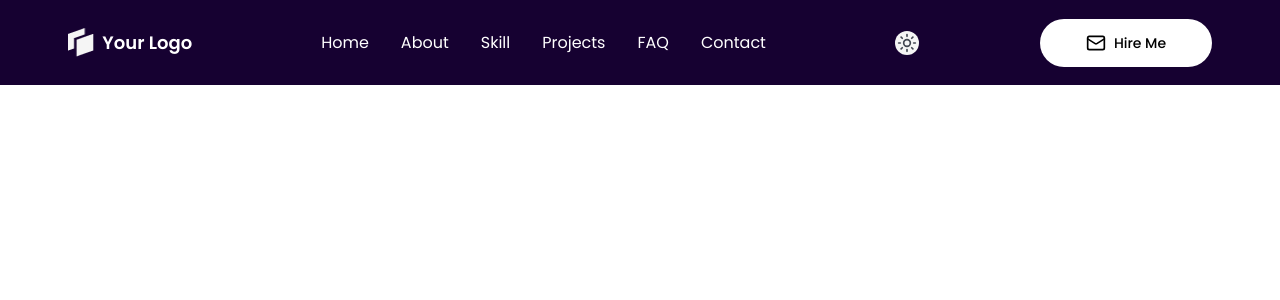
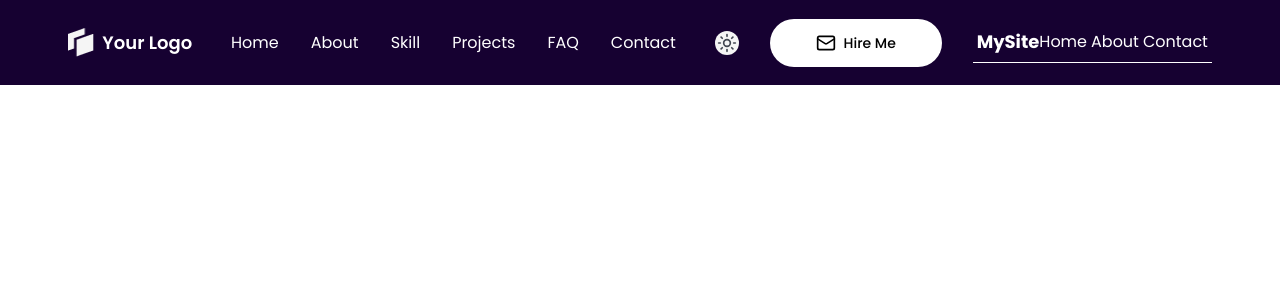
Before and after one commit to herfando/Next-Motion-Portfolio-UI-in-Action, a Next.js app: page / in a window 1280 px wide. Shown: the top 300 px of the page. Built offline with nearby package versions, Linux system fonts and the light colour scheme.

Commit message:
create hamburger

```diff
--- a/src/components/container/Navbar.tsx
+++ b/src/components/container/Navbar.tsx
@@ -4,7 +4,8 @@ import { Button } from '../ui/button';
 import { Mail } from 'lucide-react';
 import { navigationData } from '../data/navigation-data';
 import Link from 'next/link';
-import ToggleMode from '../ui/togglemode';
+import ToggleDark from '../ui/toggledark';
+import ToggleHamburger from '../ui/togglehamburger';
 
 export default function Navbar() {
   return (
@@ -32,13 +33,16 @@ export default function Navbar() {
         </ul>
 
         {/* 3.Toggle Darkmode */}
-        <ToggleMode />
+        <ToggleDark />
 
         {/* 4.Button */}
         <Button className='hidden h-48 w-172 gap-8 rounded-full bg-white text-sm font-medium text-black hover:cursor-pointer md:flex'>
           <Mail className='size-20' />
           Hire Me
         </Button>
+
+        {/* 5.Hamburger */}
+        <ToggleHamburger />
       </div>
     </nav>
   );
--- a/src/components/ui/togglemode.tsx
+++ b/src/components/ui/toggledark.tsx
@@ -3,7 +3,7 @@
 import { useState, useEffect } from 'react';
 import { Sun, Moon } from 'lucide-react';
 
-export default function ToggleMode() {
+export default function TogglDark() {
   const [theme, setTheme] = useState<'light' | 'dark'>('light');
 
   useEffect(() => {
--- /dev/null
+++ b/src/components/ui/togglehamburger.tsx
@@ -0,0 +1,67 @@
+'use client';
+
+import { useState } from 'react';
+import { Menu, X } from 'lucide-react';
+
+export default function ToggleHamburger() {
+  const [isOpen, setIsOpen] = useState(false);
+
+  const handleToggleMenu = () => {
+    setIsOpen(!isOpen);
+  };
+
+  return (
+    <div className='relative'>
+      {/* Bagian atas Navbar */}
+      <nav className='flex items-center justify-between border-b p-4'>
+        <div className='text-lg font-bold'>MySite</div>
+
+        {/* Menu desktop */}
+        <div className='hidden gap-4 md:flex'>
+          <a href='#home' className='hover:text-primary transition-colors'>
+            Home
+          </a>
+          <a href='#about' className='hover:text-primary transition-colors'>
+            About
+          </a>
+          <a href='#contact' className='hover:text-primary transition-colors'>
+            Contact
+          </a>
+        </div>
+
+        {/* Tombol hamburger mobile */}
+        <button
+          onClick={handleToggleMenu}
+          className='hover:bg-accent rounded-md p-2 md:hidden'
+          aria-label='Toggle menu'
+        >
+          {isOpen ? <X size={24} /> : <Menu size={24} />}
+        </button>
+      </nav>
+
+      {/* Menu mobile muncul saat isOpen */}
+      {isOpen && (
+        <div className='bg-background absolute top-full left-0 flex w-full flex-col border-t shadow-md md:hidden'>
+          <a
+            href='#home'
+            className='hover:bg-accent border-b px-4 py-2 transition-colors'
+          >
+            Home
+          </a>
+          <a
+            href='#about'
+            className='hover:bg-accent border-b px-4 py-2 transition-colors'
+          >
+            About
+          </a>
+          <a
+            href='#contact'
+            className='hover:bg-accent px-4 py-2 transition-colors'
+          >
+            Contact
+          </a>
+        </div>
+      )}
+    </div>
+  );
+}
```
